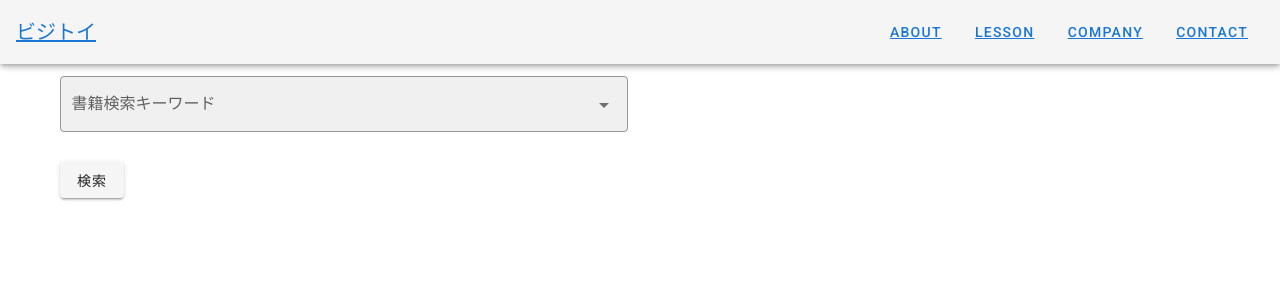
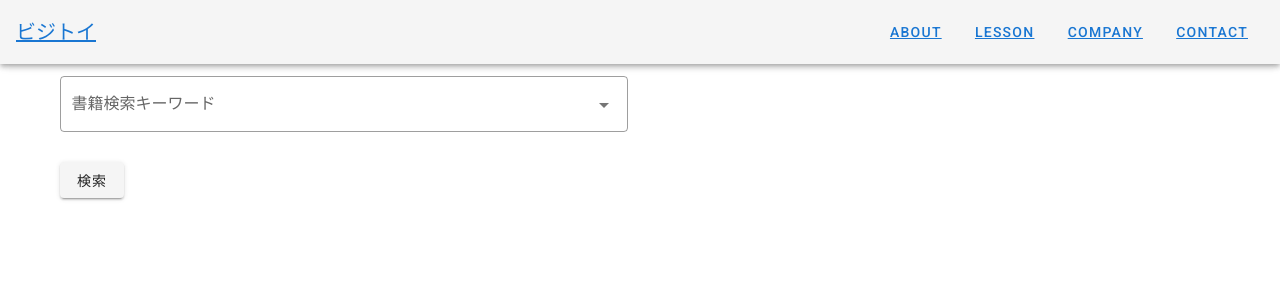
Before and after one commit to yoshiki-0428/BizToi, a Vue app in the folder front/: page /top in a window 1280 px wide. Shown: the top 300 px of the page. Built offline with nearby package versions, Linux system fonts and the light colour scheme; no server answers.

Commit message:
APIコール前に文字数を見て通信をするか判定

```diff
--- a/front/src/components/BooksSearch.vue
+++ b/front/src/components/BooksSearch.vue
@@ -13,20 +13,19 @@
           row-height="15"
           no-filter
           hide-no-data
-          filled
           item-text="title"
           item-value="title"
         >
-          <template v-slot:item="data" style="height: 1000px">
+          <template v-slot:item="data">
             <template >
               <!-- TODO 本画像を小さく、タイトルをわかりやすく表示する -->
               <!-- TODO クリックしたら本詳細画面に飛ばす -->
               <v-list-item-icon>
                 <v-img :src="data.item.pictureUrl"/>
               </v-list-item-icon>
-              <v-list-item-content>
+              <v-list-item-content >
                 <v-list-item-title v-html="data.item.title"></v-list-item-title>
-                <v-list-item-subtitle v-html="data.item.detail"></v-list-item-subtitle>
+                <v-list-item-subtitle class="text-justify">{{data.item.detail}}</v-list-item-subtitle>
               </v-list-item-content>
             </template>
           </template>
@@ -51,7 +50,7 @@
   },
   watch: {
     word() {
-      if (this.word && this.word.length !== 0) {
+      if (this.word) {
         this.debouncedGetResult();
         this.isLoading = true;
       }
@@ -61,8 +60,9 @@
     this.debouncedGetResult = _.debounce(this.getResult, 400);
   },
   methods: {
-    async getResult () {
-      await this.$googleBookApi.getBooks(this.word)
+    getResult () {
+      if (this.word.length !== 0) {
+        this.$googleBookApi.getBooks(this.word)
             .then(res => {
               this.items = res.data.items.map(item => {
                 return new Book(item.volumeInfo)
@@ -75,5 +75,6 @@
             });
       }
     }
+  }
 };
 </script>
```
Lines whose indentation alone changed are shown as unchanged.
